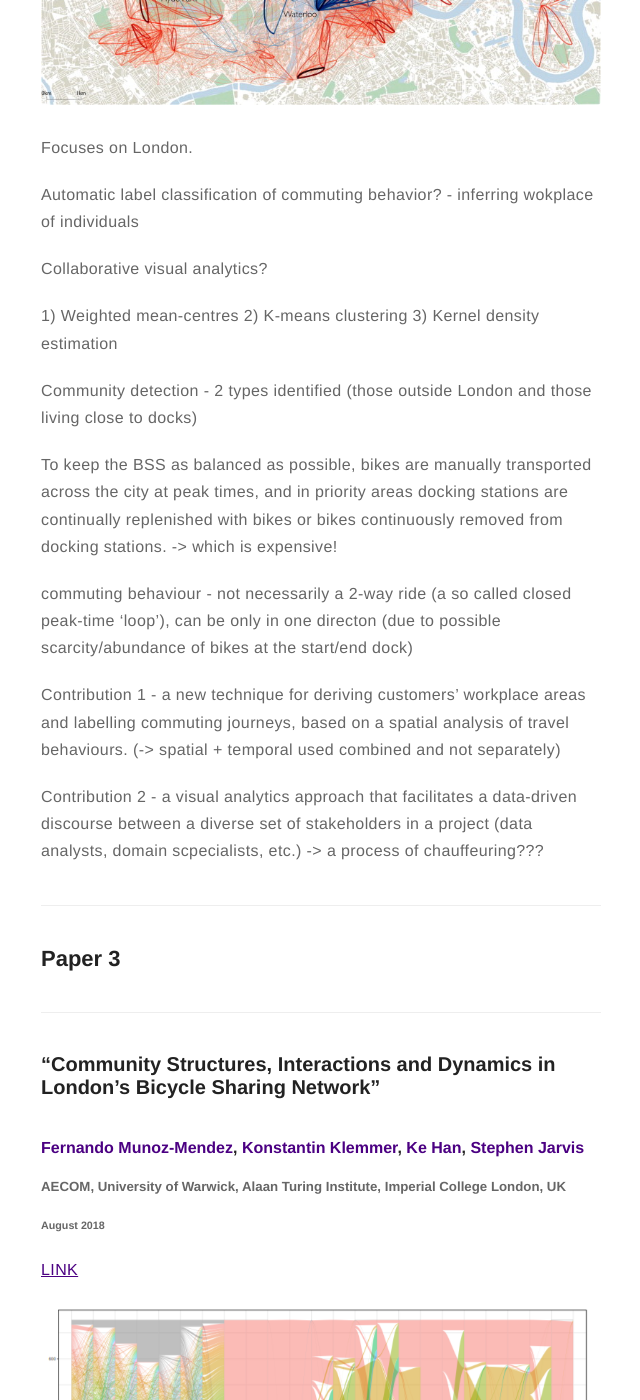
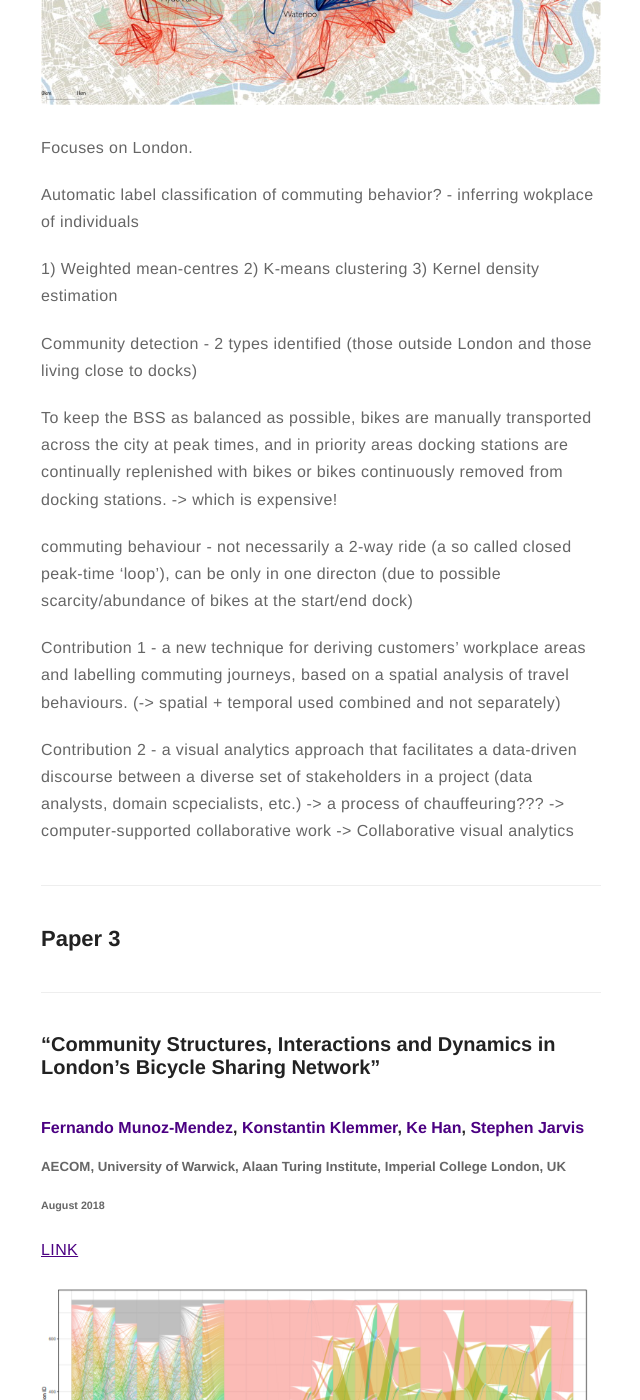
Before and after one commit to dljubenk/dljubenk.github.io, a Jekyll site: the page built from _posts/2019-02-06-literature-study.markdown, in a window 1280 px wide and 1400 px high, scrolled down 3655 px. Shown: the whole window, without its empty margins (319-959 px from the left). Built offline with Jekyll 4.4.1, drawn with Linux system fonts in a browser that asks for light colours; emoji names are drawn with the system emoji font; comment, search, counter and statistics services are not loaded.

Commit message:
Update 2019-02-06-literature-study.markdown

```diff
--- a/_posts/2019-02-06-literature-study.markdown
+++ b/_posts/2019-02-06-literature-study.markdown
@@ -107,7 +105,7 @@ commuting behaviour - not necessarily a 2-way ride (a so called closed peak-time
 
 Contribution 1 - a new technique for deriving customers’ workplace areas and labelling commuting journeys, based on a spatial analysis of travel behaviours. (-> spatial + temporal used combined and not separately)
 
-Contribution 2 - a visual analytics approach that facilitates a data-driven discourse between a diverse set of stakeholders in a project (data analysts, domain scpecialists, etc.) ->  a process of chauffeuring???
+Contribution 2 - a visual analytics approach that facilitates a data-driven discourse between a diverse set of stakeholders in a project (data analysts, domain scpecialists, etc.) ->  a process of chauffeuring??? -> computer-supported collaborative work -> Collaborative visual analytics
 
 ---
 ## Paper 3
```
Also changed, not shown: other parts of _posts/2019-02-06-literature-study.markdown (+0 -2 lines).
